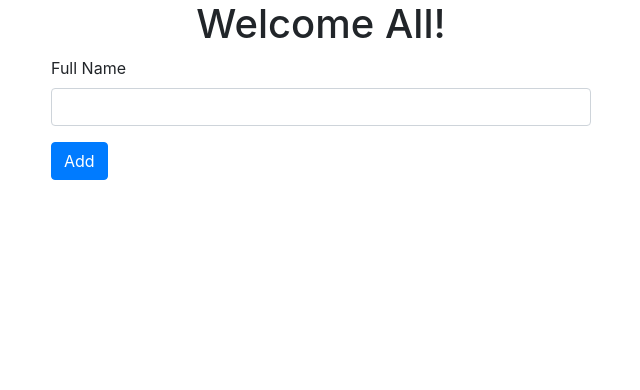
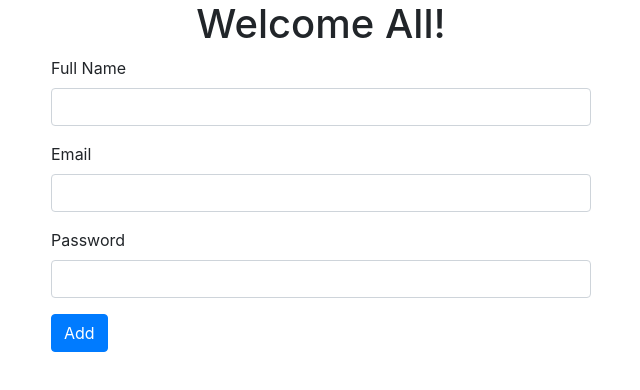
Before and after one commit to rkpatra09/assignment, an Angular app: page /employees/add in a window 1280 px wide. Shown: the top 390 px of the page, without its empty margins (319-959 px from the left). Built offline with nearby package versions, Linux system fonts and the light colour scheme.

Commit message:
edit and add page added

```diff
--- a/src/app/employee/add/add.component.html
+++ b/src/app/employee/add/add.component.html
@@ -10,6 +10,22 @@
                   </div>
               </div>
               <div class="form-group">
+                  <label>Email</label>
+                  <input type="text" formControlName="email" class="form-control" [ngClass]="{ 'is-invalid': submitted && f.email.errors }" />
+                  <div *ngIf="submitted && f.email.errors" class="invalid-feedback">
+                      <div *ngIf="f.email.errors.required">Email is required</div>
+                      <div *ngIf="f.email.errors.email">Email must be a valid email address</div>
+                  </div>
+              </div>
+              <div class="form-group">
+                  <label>Password</label>
+                  <input type="password" formControlName="password" class="form-control" [ngClass]="{ 'is-invalid': submitted && f.password.errors }" />
+                  <div *ngIf="submitted && f.password.errors" class="invalid-feedback">
+                      <div *ngIf="f.password.errors.required">Password is required</div>
+                      <div *ngIf="f.password.errors.minlength">Password must be at least 6 characters</div>
+                  </div>
+              </div>
+              <div class="form-group">
                   <button [disabled]="loading" class="btn btn-primary">Add</button>
               </div>
           </form>
```
